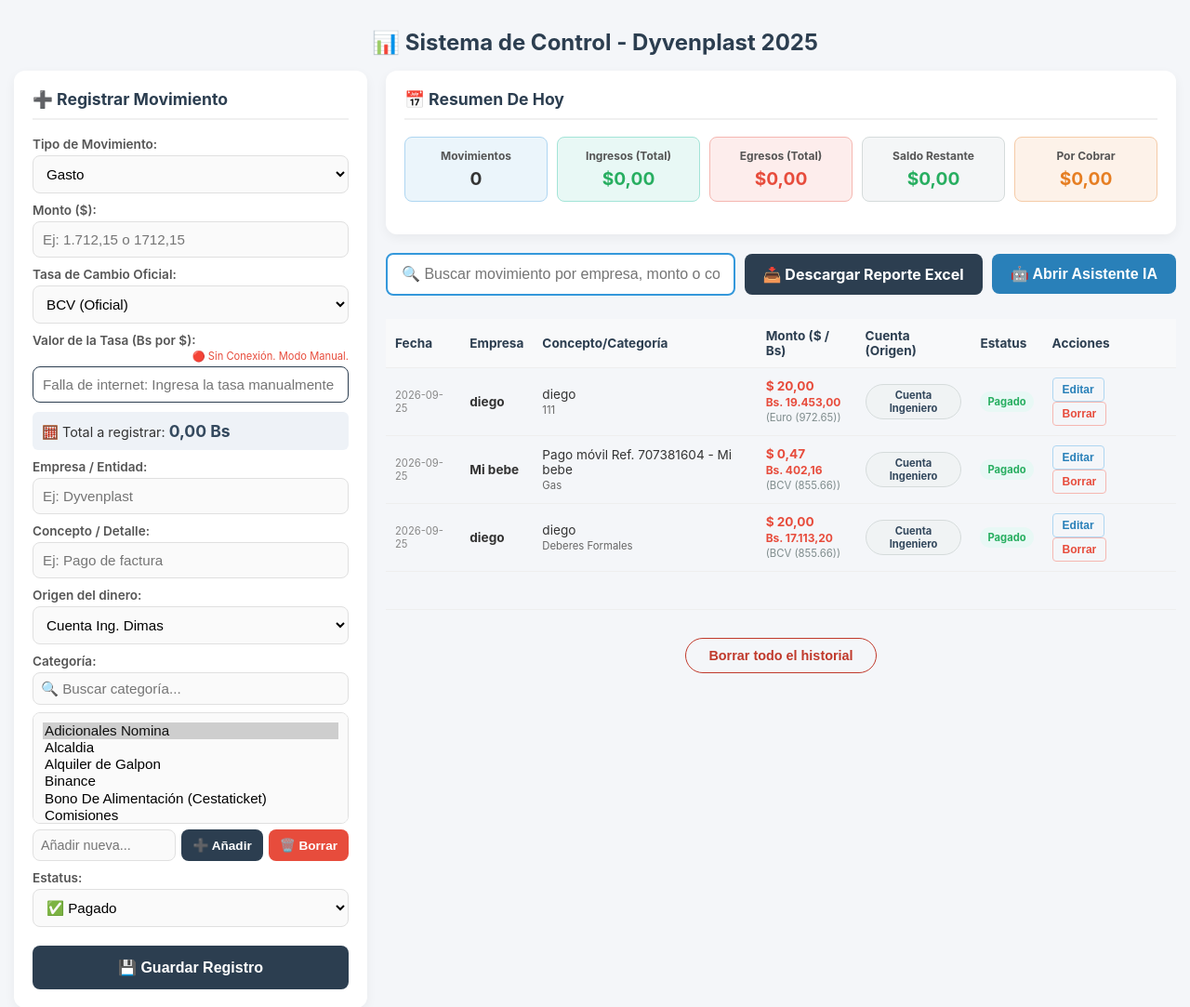
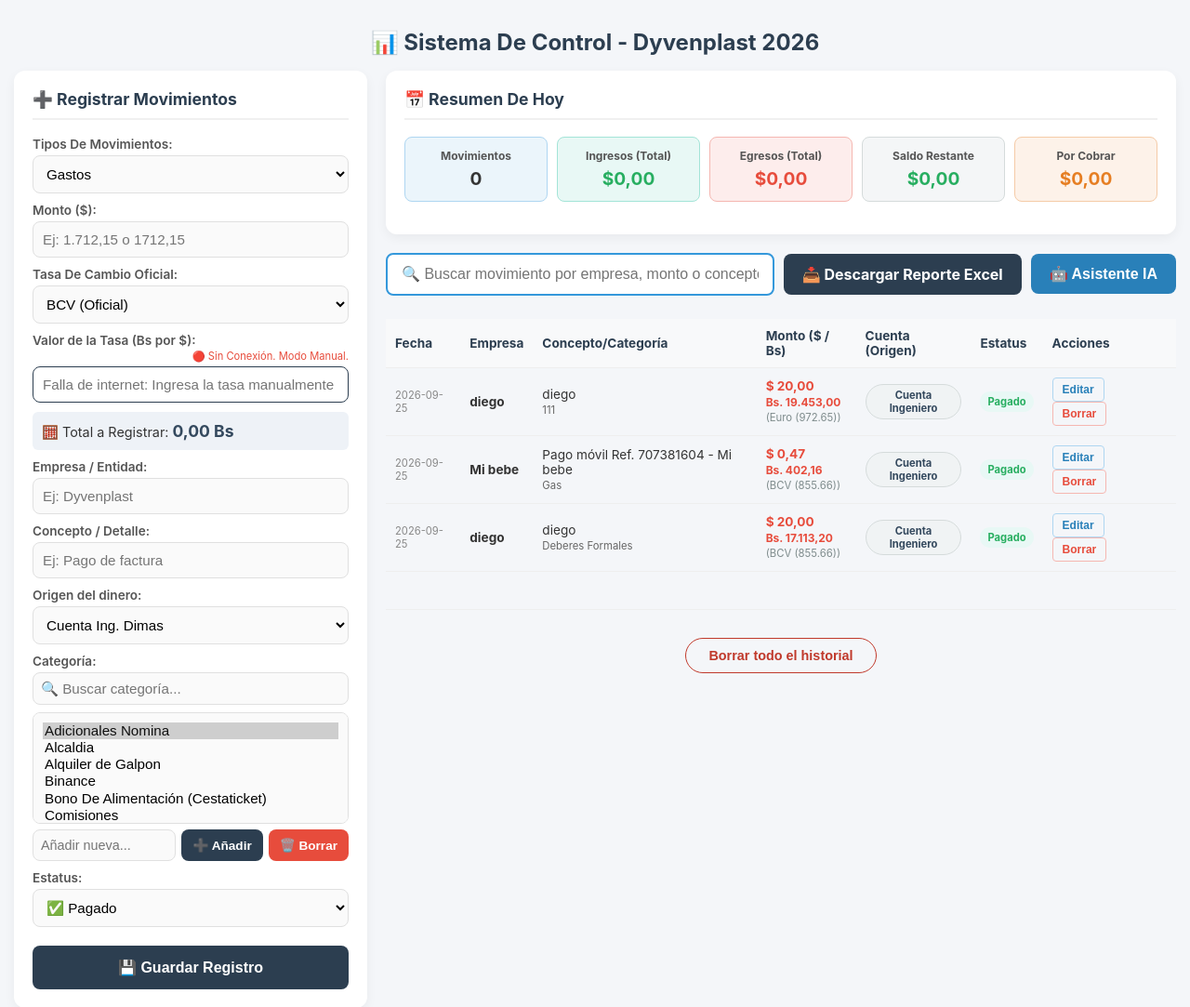
Before and after one commit to rivaszpt-debug/Dyvenplast2025, a Flask app: page / in a window 1280 px wide. Shown: the top 1083 px of the page at 93% size. Run offline with Flask 3, Linux system fonts and the light colour scheme; data comes from the database, SQL or seed files in the repository; data that the repository does not hold is empty.

Commit message:
cambios en index

```diff
--- a/templates/index.html
+++ b/templates/index.html
@@ -280,28 +280,28 @@
     </div>
 
     <div class="container">
-        <h1>📊 Sistema de Control - Dyvenplast 2025</h1>
+        <h1>📊 Sistema De Control - Dyvenplast 2026</h1>
 
         <div class="grid-layout">
             <div>
                 <div class="card">
-                    <h3>➕ Registrar Movimiento</h3>
+                    <h3>➕ Registrar Movimientos</h3>
                     <form action="/agregar" method="POST">
 
-                        <label>Tipo de Movimiento:</label>
+                        <label>Tipos De Movimientos:</label>
                         <select id="tipoMovimiento" onchange="cambiarTipoMovimiento()">
-                            <option value="gasto">Gasto</option>
-                            <option value="ingreso">Ingresos por ventas</option>
+                            <option value="gasto">Gastos</option>
+                            <option value="ingreso">Ingresos Por ventas</option>
                         </select>
 
                         <label>Monto ($):</label>
                         <input type="text" name="monto" id="inputMonto" placeholder="Ej: 1.712,15 o 1712,15" required oninput="calcularBs()">
 
-                        <label>Tasa de Cambio Oficial:</label>
+                        <label>Tasa De Cambio Oficial:</label>
                         <select name="tipo_tasa" id="selectTasa" onchange="cambiarTasa()">
                             <option value="BCV">BCV (Oficial)</option>
                             <option value="Euro">Euro</option>
-                            <option value="USDT">USDT (Binance)</option>
+                            <option value="USDT">USDT</option>
                             <option value="Personalizada">Personalizada</option>
                         </select>
 
@@ -312,7 +312,7 @@
                         <input type="text" name="tasa_valor" id="inputTasaValor" required oninput="calcularBs()">
 
                         <div style="background: #eef2f7; padding: 10px; border-radius: 6px; margin-top: 10px; font-size: 0.9rem;">
-                            🧮 Total a registrar: <strong id="previewBs" style="font-size: 1.1rem; color: #34495e;">0,00 Bs</strong>
+                            🧮 Total a Registrar: <strong id="previewBs" style="font-size: 1.1rem; color: #34495e;">0,00 Bs</strong>
                         </div>
 
                         <label>Empresa / Entidad:</label>
@@ -321,13 +321,13 @@
                         <label>Concepto / Detalle:</label>
                         <input type="text" name="concepto" placeholder="Ej: Pago de factura" required>
 
-                        <label id="labelOrigen">Origen del dinero:</label>
+                        <label id="labelOrigen">Origen Del Dinero:</label>
                         <select name="origen" id="selectOrigen" onchange="verificarOtroOrigen()" required>
                             <option value="Cuenta Ingeniero">Cuenta Ing. Dimas</option>
                             <option value="Cuenta Mayra">Cuenta Mayra</option>
                             <option value="Cuenta Binance">Cuenta Binance</option>
                             <option value="Cuenta Yorgelis">Cuenta Yorgelis</option>
-                            <option value="Otra">➕ Otra (Añadir nueva...)</option>
+                            <option value="Otra">➕ (Añadir otra...)</option>
                         </select>
                         <input type="text" name="origen_otro" id="inputOtroOrigen" placeholder="Escribe el nombre de la cuenta" style="display: none;">
 
@@ -416,7 +416,7 @@
                 <div class="barra-herramientas">
                     <input type="text" id="buscador" placeholder="🔍 Buscar movimiento por empresa, monto o concepto...">
                     <a href="/exportar" class="btn-descargar">📥 Descargar Reporte Excel</a>
-                    <button type="button" class="btn-descargar" style="background-color: #2980b9;" onclick="toggleChatIA()">🤖 Abrir Asistente IA</button>
+                    <button type="button" class="btn-descargar" style="background-color: #2980b9;" onclick="toggleChatIA()">🤖 Asistente IA</button>
                 </div>
 
                 <div class="table-wrapper">
```
